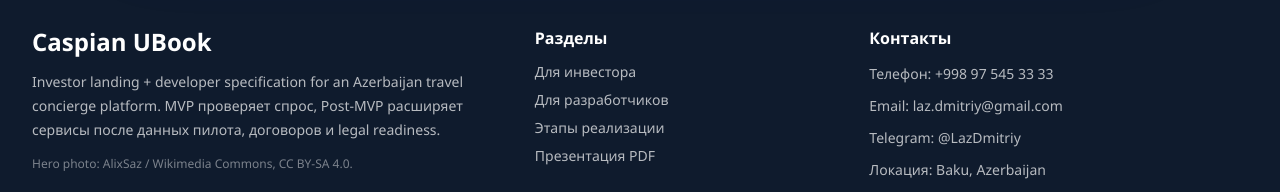
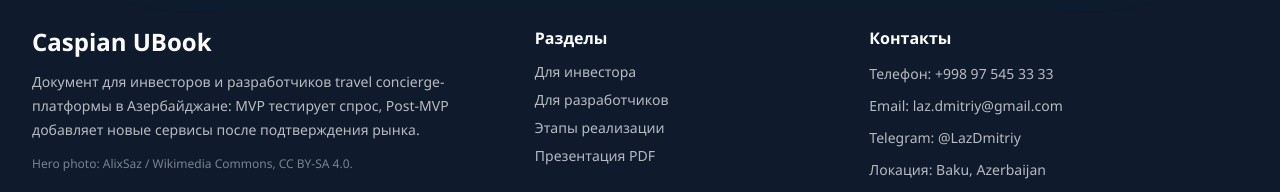
Before and after one commit to RawenHold/caspian, a Next.js app: page / in a window 1280 px wide. Shown: the part 9247-9439 px from the top of the page. Built offline with nearby package versions, Linux system fonts and the light colour scheme.

Commit message:
Update Footer.tsx

```diff
--- a/src/components/Footer.tsx
+++ b/src/components/Footer.tsx
@@ -7,7 +7,7 @@
         <div>
           <h2 className="text-2xl font-semibold">Caspian UBook</h2>
           <p className="mt-3 max-w-md text-sm leading-6 text-white/70">
-            Investor landing + developer specification for an Azerbaijan travel concierge platform. MVP проверяет спрос, Post-MVP расширяет сервисы после данных пилота, договоров и legal readiness.
+            Документ для инвесторов и разработчиков travel concierge-платформы в Азербайджане: MVP тестирует спрос, Post-MVP добавляет новые сервисы после подтверждения рынка.
           </p>
           <p className="mt-3 max-w-md text-xs leading-5 text-white/45">
             Hero photo: AlixSaz / Wikimedia Commons, CC BY-SA 4.0.
```
